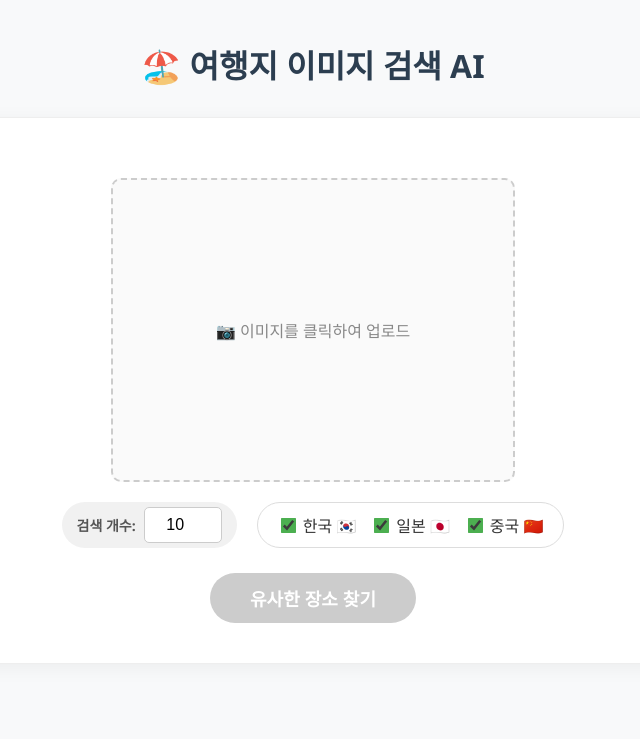
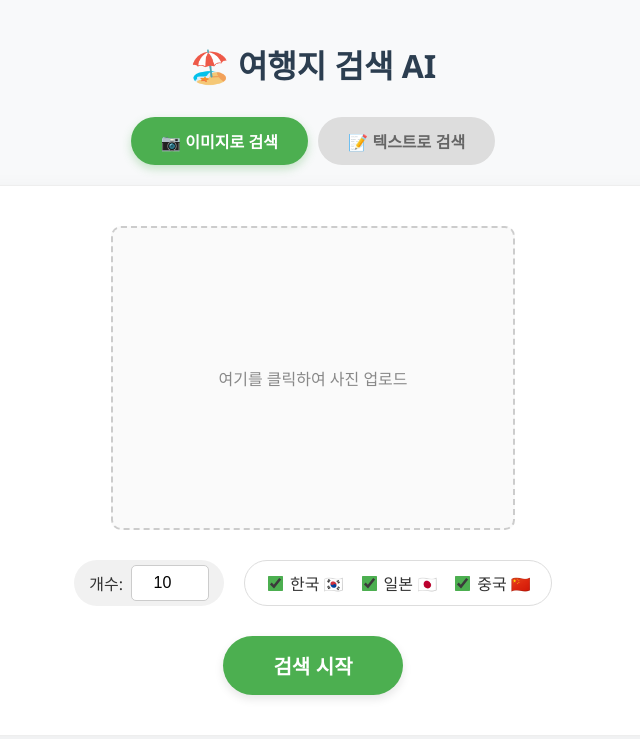
Before and after one commit to wjddnr0920/trip_recommend, a FastAPI app: page / in a window 1280 px wide. Shown: the top 739 px of the page, without its empty margins (327-967 px from the left). Run offline with FastAPI, Linux system fonts and the light colour scheme; parts of the project's set-up code (start-up, migrations or seed data) failed here and were passed over.

Commit message:
[feature] - 텍스트로 이미지 검색하는 기능 추가

```diff
--- a/app.py
+++ b/app.py
@@ -9,25 +9,24 @@ import pandas as pd
 from PIL import Image
 import io
 from contextlib import asynccontextmanager
+from typing import List
 
 from fastapi import FastAPI, File, UploadFile, Request, HTTPException, Form
 from fastapi.responses import HTMLResponse, FileResponse
 from fastapi.templating import Jinja2Templates
-from fastapi.staticfiles import StaticFiles
 from transformers import AutoProcessor, AutoModel
 
-# --- 전역 변수 (모델 및 리소스) ---
+# --- 전역 변수 ---
 resources = {}
 
 def load_resources():
-    """설정, 모델, 인덱스를 로드합니다."""
     config_path = '/home/workspace/config_dataset.yaml'
     print(f"Loading config from {config_path}...")
 
     with open(config_path, 'r') as f:
         config = yaml.safe_load(f)
 
-    device = "cpu" # CPU 강제 설정
+    device = "cpu"
     model_id = config['model']['model_id']
     output_dir = config['paths']['output_dir']
 
@@ -48,14 +47,11 @@ def load_resources():
     with open(os.path.join(output_dir, "id_map.pkl"), 'rb') as f:
         id_map = pickle.load(f)
 
-    print(f"Loading metadata...")
-
+    metadata_path = '/home/workspace/data/database/total_metadata.csv'
+    print(f"Loading metadata from {metadata_path}...")
     try:
-        df = pd.read_csv(config['paths']['custom_metadata_csv'])
-        # 'directory' 컬럼(파일 경로)을 Key로, 'country' 컬럼을 Value로 하는 딕셔너리 생성
-        # 검색 속도를 위해 미리 Dict로 변환해둠
+        df = pd.read_csv(metadata_path)
         path_to_country = dict(zip(df['directory'].str.strip(), df['country'].str.strip()))
-        print(f"Loaded country info for {len(path_to_country)} images.")
     except Exception as e:
         print(f"Error loading metadata: {e}")
         path_to_country = {}
@@ -80,14 +76,63 @@ async def lifespan(app: FastAPI):
 app = FastAPI(lifespan=lifespan)
 templates = Jinja2Templates(directory="templates")
 
+# --- 공통 검색 로직 함수 (리팩토링) ---
+def process_search_results(query_vector, top_k, countries):
+    index = resources["index"]
+    id_map = resources["id_map"]
+    path_to_country = resources["path_to_country"]
+
+    target_countries = set(countries) if countries else {'korea', 'japan', 'china'}
+
+    # 전체 검색 (필터링 대비)
+    fetch_k = index.ntotal
+    distances, indices = index.search(query_vector, fetch_k)
+
+    results = []
+    seen_filenames = set()
+
+    for i, idx in enumerate(indices[0]):
+        if idx == -1: continue
+        idx_item = int(idx)
+
+        if idx_item in id_map:
+            rel_path = id_map[idx_item]
+            file_path = os.path.join("/home/workspace/data", rel_path)
+
+            img_country = path_to_country.get(rel_path.strip())
+            if img_country and img_country not in target_countries:
+                continue
+
+            filename = os.path.basename(file_path)[:-4]
+            if filename in seen_filenames:
+                continue
+            seen_filenames.add(filename)
+
+            score = float(distances[0][i])
+
+            results.append({
+                "rank": len(results) + 1,
+                "path": file_path,
+                "filename": filename,
+                "country": img_country,
+                "score": f"{score:.4f}"
+            })
+
+            if len(results) >= top_k:
+                break
+    return results
+
 @app.get("/", response_class=HTMLResponse)
 async def read_root(request: Request):
     return templates.TemplateResponse("index.html", {"request": request})
 
-@app.post("/search")
-# top_k 파라미터를 Form으로 받음 (기본값 10)
-async def search_image(file: UploadFile = File(...), top_k: int = Form(10), countries: list[str] = Form([])):
-    """이미지를 업로드받아 중복 없는 검색 수행"""
+# --- 1. 이미지 검색 엔드포인트 ---
+@app.post("/search_image")
+async def search_by_image(
+    file: UploadFile = File(...),
+    top_k: int = Form(10),
+    countries: List[str] = Form([])
+):
     try:
         contents = await file.read()
         query_image = Image.open(io.BytesIO(contents)).convert("RGB")
@@ -95,12 +140,7 @@ async def search_image(file: UploadFile = File(...), top_k: int = Form(10), coun
         processor = resources["processor"]
         model = resources["model"]
         device = resources["device"]
-        path_to_country = resources["path_to_country"]
 
-        # 선택된 국가가 없으면(빈 리스트) 모든 국가 검색으로 간주
-        target_countries = set(countries) if countries else {'korea', 'japan', 'china'}
-
-        # CPU 전용이므로 to(device)만 호출
         inputs = processor(images=query_image, return_tensors="pt").to(device)
 
         with torch.no_grad():
@@ -108,64 +148,45 @@ async def search_image(file: UploadFile = File(...), top_k: int = Form(10), coun
             embedding = F.normalize(features, p=2, dim=-1)
             query_vector = embedding.numpy()
 
-        index = resources["index"]
-        id_map = resources["id_map"]
-
-        # --- 수정된 부분: 중복 제거 로직 ---
-        target_k = top_k  # 최종적으로 보여줄 개수
-        fetch_k = index.ntotal   # 필터링으로 인해 탈락할 후보를 고려하여 Faiss에서 전체 검색
-
-        real_k = min(fetch_k, index.ntotal)
-        distances, indices = index.search(query_vector, real_k)
-
-        results = []
-        seen_filenames = set() # 이미 결과에 담은 파일명을 기록할 집합
-
-        for i, idx in enumerate(indices[0]):
-            if idx == -1: continue
-            idx_item = int(idx)
-
-            if idx_item in id_map:
-                metadata_path = id_map[idx_item]
-                file_path = os.path.join("/home/workspace/data", metadata_path)
-
-                # --- 국가 필터링 로직 ---
-                # 메타데이터 딕셔너리에서 해당 이미지의 국가 정보를 찾음
-                # 키가 없는 경우를 대비해 기본값 처리 필요할 수 있음
-                img_country = path_to_country.get(metadata_path.strip())
-
-                # 국가 정보가 있고, 사용자가 선택한 국가 목록에 없으면 건너뜀
-                if img_country and img_country not in target_countries:
-                    continue
-
-                # --- 중복 제거 로직 ---
-                filename = os.path.basename(file_path)[:-4] # 경로에서 파일명만 추출 (예: 'A.jpg' -> 'A')
-
-                # 이미 나온 파일명인지 확인
-                if filename in seen_filenames:
-                    continue # 중복이면 건너뜀
-
-                # 중복이 아니면 추가
-                seen_filenames.add(filename)
-
-                score = float(distances[0][i])
-
-                results.append({
-                    "rank": len(results) + 1, # 현재 결과 리스트 길이를 기반으로 순위 매김
-                    "path": file_path,
-                    "filename": filename,
-                    "country": img_country,
-                    "score": f"{score:.4f}"
-                })
-
-                # 목표 개수를 채우면 중단
-                if len(results) >= target_k:
-                    break
-
+        results = process_search_results(query_vector, top_k, countries)
         return {"results": results}
 
     except Exception as e:
-        print(f"Error during search: {e}")
+        print(f"Error during image search: {e}")
+        return {"error": str(e)}
+
+# --- 2. 텍스트 검색 엔드포인트 ---
+@app.post("/search_text")
+async def search_by_text(
+    text_query: str = Form(...),
+    top_k: int = Form(10),
+    countries: List[str] = Form([])
+):
+    try:
+        processor = resources["processor"]
+        model = resources["model"]
+        device = resources["device"]
+
+        # 텍스트 토크나이징 (tokenizer 명시적 호출)
+        inputs = processor.tokenizer(
+            text=[text_query],
+            return_tensors="pt",
+            padding="max_length",
+            max_length=64,
+            truncation=True
+        ).to(device)
+
+        with torch.no_grad():
+            # 텍스트 임베딩 추출
+            features = model.get_text_features(**inputs)
+            embedding = F.normalize(features, p=2, dim=-1)
+            query_vector = embedding.numpy()
+
+        results = process_search_results(query_vector, top_k, countries)
+        return {"results": results}
+
+    except Exception as e:
+        print(f"Error during text search: {e}")
         return {"error": str(e)}
 
 @app.get("/image_proxy")
--- a/templates/index.html
+++ b/templates/index.html
@@ -3,86 +3,87 @@
 <head>
     <meta charset="UTF-8">
     <meta name="viewport" content="width=device-width, initial-scale=1.0">
-    <title>여행지 이미지 검색 AI</title>
+    <title>여행지 검색 AI</title>
     <style>
         body { font-family: 'Pretendard', 'Segoe UI', sans-serif; max-width: 1200px; margin: 0 auto; padding: 20px; background-color: #f8f9fa; color: #333; }
         h1 { text-align: center; color: #2c3e50; margin-bottom: 30px; }
 
-        .upload-section {
+        /* 탭 스타일 */
+        .tabs { display: flex; justify-content: center; margin-bottom: 20px; gap: 10px; }
+        .tab-btn {
+            padding: 12px 30px; border: none; background: #ddd; cursor: pointer;
+            border-radius: 25px; font-size: 16px; font-weight: bold; color: #666;
+            transition: all 0.3s;
+        }
+        .tab-btn.active { background: #4CAF50; color: white; box-shadow: 0 4px 10px rgba(76, 175, 80, 0.3); }
+
+        .search-container {
             background: white; padding: 40px; border-radius: 15px; box-shadow: 0 4px 20px rgba(0,0,0,0.05);
-            text-align: center; margin-bottom: 40px; border: 1px solid #eee;
+            text-align: center; margin-bottom: 40px; border: 1px solid #eee; min-height: 400px;
         }
 
-        .preview-area {
+        /* 이미지 업로드 영역 */
+        .image-upload-area { display: none; }
+        .image-upload-area.active { display: block; }
+
+        .preview-box {
             width: 100%; max-width: 400px; height: 300px; border: 2px dashed #ccc; border-radius: 10px;
-            margin: 20px auto; display: flex; align-items: center; justify-content: center;
-            cursor: pointer; transition: all 0.3s; background-color: #fafafa; position: relative; overflow: hidden;
+            margin: 0 auto 20px; display: flex; align-items: center; justify-content: center;
+            cursor: pointer; background-color: #fafafa; position: relative; overflow: hidden;
         }
-        .preview-area:hover { border-color: #4CAF50; background-color: #f0f9f0; }
-        .preview-area img { max-width: 100%; max-height: 100%; object-fit: contain; z-index: 2; }
-        .preview-text { color: #888; font-size: 16px; z-index: 1; }
+        .preview-box:hover { border-color: #4CAF50; background-color: #f0f9f0; }
+        .preview-box img { max-width: 100%; max-height: 100%; object-fit: contain; z-index: 2; }
+        .preview-text { color: #888; font-size: 16px; }
 
-        .controls {
-            margin-top: 20px; display: flex; flex-direction: column; gap: 15px; align-items: center;
+        /* 텍스트 입력 영역 */
+        .text-input-area { display: none; padding: 40px 20px; }
+        .text-input-area.active { display: block; }
+
+        .text-query-input {
+            width: 80%; max-width: 600px; padding: 15px; border: 2px solid #ddd; border-radius: 10px;
+            font-size: 18px; outline: none; transition: border 0.3s;
         }
+        .text-query-input:focus { border-color: #4CAF50; }
 
-        .control-row {
-            display: flex; gap: 20px; align-items: center; flex-wrap: wrap; justify-content: center;
-        }
+        /* 공통 컨트롤 */
+        .controls { margin-top: 30px; display: flex; flex-direction: column; gap: 15px; align-items: center; }
+        .control-row { display: flex; gap: 20px; align-items: center; flex-wrap: wrap; justify-content: center; }
 
         .input-group {
             display: flex; align-items: center; gap: 8px; background: #f1f1f1; padding: 5px 15px; border-radius: 25px;
         }
-        .input-group label { font-size: 14px; font-weight: bold; color: #555; }
         .input-group input[type="number"] {
             width: 60px; padding: 8px; border: 1px solid #ccc; border-radius: 5px;
             text-align: center; font-size: 16px; outline: none;
         }
 
-        /* --- 국가 선택 체크박스 스타일 --- */
         .checkbox-group {
             display: flex; gap: 15px; background: #fff; padding: 10px 20px;
             border: 1px solid #ddd; border-radius: 25px;
         }
         .checkbox-item { display: flex; align-items: center; gap: 5px; cursor: pointer; }
-        .checkbox-item input { cursor: pointer; transform: scale(1.2); accent-color: #4CAF50; }
-        .checkbox-item span { font-weight: 500; }
+        .checkbox-item input { transform: scale(1.2); accent-color: #4CAF50; }
 
         .btn-search {
-            background-color: #4CAF50; color: white; padding: 12px 40px; border: none;
-            border-radius: 25px; cursor: pointer; font-size: 18px; font-weight: bold;
-            transition: background 0.3s; margin-top: 10px;
+            background-color: #4CAF50; color: white; padding: 15px 50px; border: none;
+            border-radius: 30px; cursor: pointer; font-size: 20px; font-weight: bold;
+            transition: background 0.3s; margin-top: 15px; box-shadow: 0 4px 10px rgba(0,0,0,0.1);
         }
-        .btn-search:hover { background-color: #45a049; }
-        .btn-search:disabled { background-color: #ccc; cursor: not-allowed; }
+        .btn-search:hover { background-color: #45a049; transform: translateY(-2px); }
+        .btn-search:disabled { background-color: #ccc; cursor: not-allowed; transform: none; box-shadow: none;}
 
+        /* 결과 영역 스타일은 이전과 동일 */
         .results-section { display: none; }
-        .section-title { font-size: 24px; margin-bottom: 20px; border-bottom: 2px solid #4CAF50; display: inline-block; padding-bottom: 5px; }
-
-        .grid-container {
-            display: grid; grid-template-columns: repeat(auto-fill, minmax(220px, 1fr)); gap: 25px;
+        .grid-container { display: grid; grid-template-columns: repeat(auto-fill, minmax(220px, 1fr)); gap: 25px; }
+        .card {
+            background: white; border-radius: 12px; overflow: hidden; box-shadow: 0 3px 10px rgba(0,0,0,0.08);
+            transition: transform 0.2s; position: relative;
         }
-
-        .card {
-            background: white; border-radius: 12px; overflow: hidden;
-            box-shadow: 0 3px 10px rgba(0,0,0,0.08); transition: transform 0.2s;
-            display: flex; flex-direction: column; position: relative;
-        }
-        .card:hover { transform: translateY(-5px); box-shadow: 0 5px 15px rgba(0,0,0,0.15); }
-
+        .card:hover { transform: translateY(-5px); }
         .card-img { height: 180px; width: 100%; object-fit: cover; cursor: pointer; }
-
-        .country-badge {
-            position: absolute; top: 10px; right: 10px; background: rgba(0,0,0,0.6); color: white;
-            padding: 4px 8px; border-radius: 4px; font-size: 11px; font-weight: bold;
-        }
-
-        .card-body { padding: 15px; flex-grow: 1; display: flex; flex-direction: column; justify-content: space-between; }
-        .card-rank {
-            background: #2c3e50; color: white; padding: 3px 8px; border-radius: 4px;
-            font-size: 12px; font-weight: bold; display: inline-block; margin-bottom: 5px; width: fit-content;
-        }
-        .card-filename { font-size: 14px; color: #333; font-weight: 600; margin-bottom: 5px; word-break: keep-all; line-height: 1.4;}
+        .country-badge { position: absolute; top: 10px; right: 10px; background: rgba(0,0,0,0.6); color: white; padding: 4px 8px; border-radius: 4px; font-size: 11px; font-weight: bold; }
+        .card-body { padding: 15px; }
+        .card-filename { font-size: 14px; font-weight: 600; margin-bottom: 5px; word-break: keep-all; }
         .card-score { color: #e91e63; font-size: 13px; font-weight: 500; }
 
         .loading-overlay {
@@ -99,60 +100,83 @@
 </head>
 <body>
 
-    <h1>🏖️ 여행지 이미지 검색 AI</h1>
+    <h1>🏖️ 여행지 검색 AI</h1>
 
-    <div class="upload-section">
-        <input type="file" id="fileInput" accept="image/*" hidden>
-        <div class="preview-area" onclick="document.getElementById('fileInput').click()">
-            <span class="preview-text" id="previewText">📷 이미지를 클릭하여 업로드</span>
-            <img id="previewImg" style="display: none;">
+    <div class="tabs">
+        <button class="tab-btn active" onclick="switchTab('image')">📷 이미지로 검색</button>
+        <button class="tab-btn" onclick="switchTab('text')">📝 텍스트로 검색</button>
+    </div>
+
+    <div class="search-container">
+        <!-- 이미지 검색 영역 -->
+        <div id="imageArea" class="image-upload-area active">
+            <input type="file" id="fileInput" accept="image/*" hidden>
+            <div class="preview-box" onclick="document.getElementById('fileInput').click()">
+                <span class="preview-text" id="previewText">여기를 클릭하여 사진 업로드</span>
+                <img id="previewImg" style="display: none;">
+            </div>
         </div>
 
+        <!-- 텍스트 검색 영역 -->
+        <div id="textArea" class="text-input-area">
+            <input type="text" id="textInput" class="text-query-input" placeholder="찾고 싶은 여행지를 묘사해주세요 (예: 바닷가에 있는 하얀 등대)">
+        </div>
+
+        <!-- 공통 컨트롤 -->
         <div class="controls">
             <div class="control-row">
                 <div class="input-group">
-                    <label for="topKInput">검색 개수:</label>
+                    <label for="topKInput">개수:</label>
                     <input type="number" id="topKInput" value="10" min="1" max="100">
                 </div>
-
-                <!-- 국가 선택 체크박스 -->
                 <div class="checkbox-group">
-                    <label class="checkbox-item">
-                        <input type="checkbox" name="country" value="korea" checked> <span>한국 🇰🇷</span>
-                    </label>
-                    <label class="checkbox-item">
-                        <input type="checkbox" name="country" value="japan" checked> <span>일본 🇯🇵</span>
-                    </label>
-                    <label class="checkbox-item">
-                        <input type="checkbox" name="country" value="china" checked> <span>중국 🇨🇳</span>
-                    </label>
+                    <label class="checkbox-item"><input type="checkbox" name="country" value="korea" checked> <span>한국 🇰🇷</span></label>
+                    <label class="checkbox-item"><input type="checkbox" name="country" value="japan" checked> <span>일본 🇯🇵</span></label>
+                    <label class="checkbox-item"><input type="checkbox" name="country" value="china" checked> <span>중국 🇨🇳</span></label>
                 </div>
             </div>
-
-            <button class="btn-search" id="searchBtn" onclick="performSearch()" disabled>유사한 장소 찾기</button>
+            <button class="btn-search" id="searchBtn" onclick="performSearch()">검색 시작</button>
         </div>
     </div>
 
     <div class="results-section" id="resultsArea">
-        <div class="section-title">검색 결과</div>
         <div class="grid-container" id="resultsGrid"></div>
     </div>
 
     <div class="loading-overlay" id="loading">
         <div class="loader"></div>
-        <div style="font-size: 18px; font-weight: bold; color: #4CAF50;">AI가 분석 중입니다...</div>
+        <div style="font-size: 18px; font-weight: bold; color: #4CAF50;">AI가 여행지를 찾는 중...</div>
     </div>
 
     <script>
+        let currentMode = 'image'; // 'image' or 'text'
+
         const fileInput = document.getElementById('fileInput');
         const previewImg = document.getElementById('previewImg');
         const previewText = document.getElementById('previewText');
+        const textInput = document.getElementById('textInput');
         const searchBtn = document.getElementById('searchBtn');
-        const topKInput = document.getElementById('topKInput');
         const resultsArea = document.getElementById('resultsArea');
         const resultsGrid = document.getElementById('resultsGrid');
         const loading = document.getElementById('loading');
 
+        // 탭 전환 함수
+        function switchTab(mode) {
+            currentMode = mode;
+            document.querySelectorAll('.tab-btn').forEach(btn => btn.classList.remove('active'));
+            event.target.classList.add('active');
+
+            if (mode === 'image') {
+                document.getElementById('imageArea').classList.add('active');
+                document.getElementById('textArea').classList.remove('active');
+            } else {
+                document.getElementById('imageArea').classList.remove('active');
+                document.getElementById('textArea').classList.add('active');
+            }
+            resultsArea.style.display = 'none';
+        }
+
+        // 이미지 미리보기
         fileInput.addEventListener('change', (e) => {
             if (e.target.files && e.target.files[0]) {
                 const reader = new FileReader();
@@ -160,43 +184,58 @@
                     previewImg.src = e.target.result;
                     previewImg.style.display = 'block';
                     previewText.style.display = 'none';
-                    searchBtn.disabled = false;
-                    resultsArea.style.display = 'none';
                 }
                 reader.readAsDataURL(e.target.files[0]);
             }
         });
 
+        // 엔터키 검색 지원 (텍스트 모드)
+        textInput.addEventListener('keypress', (e) => {
+            if (e.key === 'Enter') performSearch();
+        });
+
         async function performSearch() {
-            const file = fileInput.files[0];
-            if (!file) return;
+            const formData = new FormData();
+            let endpoint = '';
 
-            let topK = parseInt(topKInput.value);
+            // 모드별 유효성 검사 및 데이터 준비
+            if (currentMode === 'image') {
+                if (!fileInput.files[0]) {
+                    alert("이미지를 업로드해주세요.");
+                    return;
+                }
+                formData.append('file', fileInput.files[0]);
+                endpoint = '/search_image';
+            } else {
+                const query = textInput.value.trim();
+                if (!query) {
+                    alert("검색어를 입력해주세요.");
+                    return;
+                }
+                formData.append('text_query', query);
+                endpoint = '/search_text';
+            }
+
+            // 공통 파라미터
+            let topK = parseInt(document.getElementById('topKInput').value);
             if (isNaN(topK) || topK < 1) topK = 10;
+            formData.append('top_k', topK);
 
-            // 선택된 국가 수집
             const checkboxes = document.querySelectorAll('input[name="country"]:checked');
             const selectedCountries = Array.from(checkboxes).map(cb => cb.value);
-
             if (selectedCountries.length === 0) {
                 alert("최소한 하나의 국가를 선택해야 합니다.");
                 return;
             }
+            selectedCountries.forEach(c => formData.append('countries', c));
 
+            // UI 업데이트
             loading.style.display = 'flex';
             resultsGrid.innerHTML = '';
-
-            const formData = new FormData();
-            formData.append('file', file);
-            formData.append('top_k', topK);
-
-            // 선택된 국가들을 각각 append (FastAPI의 List[str] = Form(...) 처리 방식)
-            selectedCountries.forEach(country => {
-                formData.append('countries', country);
-            });
+            searchBtn.disabled = true;
 
             try {
-                const response = await fetch('/search', {
+                const response = await fetch(endpoint, {
                     method: 'POST',
                     body: formData
                 });
@@ -206,29 +245,26 @@
                     alert('오류: ' + data.error);
                     return;
                 }
-
                 displayResults(data.results);
 
             } catch (error) {
                 console.error(error);
-                alert('서버 연결에 실패했습니다.');
+                alert('서버 연결 실패');
             } finally {
                 loading.style.display = 'none';
+                searchBtn.disabled = false;
             }
         }
 
         function displayResults(results) {
             resultsArea.style.display = 'block';
-
             if (results.length === 0) {
-                resultsGrid.innerHTML = '<p style="grid-column: 1/-1; text-align:center;">조건에 맞는 유사한 이미지를 찾을 수 없습니다.</p>';
+                resultsGrid.innerHTML = '<p style="grid-column: 1/-1; text-align:center;">검색 결과가 없습니다.</p>';
                 return;
             }
 
             results.forEach(item => {
                 const imgUrl = `/image_proxy?path=${encodeURIComponent(item.path)}`;
-
-                // 국가 코드에 따라 깃발 이모지 표시 (선택 사항)
                 let flag = '';
                 if (item.country === 'korea') flag = '🇰🇷';
                 else if (item.country === 'japan') flag = '🇯🇵';
@@ -251,7 +287,6 @@
                 `;
                 resultsGrid.appendChild(card);
             });
-
             resultsArea.scrollIntoView({ behavior: 'smooth' });
         }
     </script>
```
